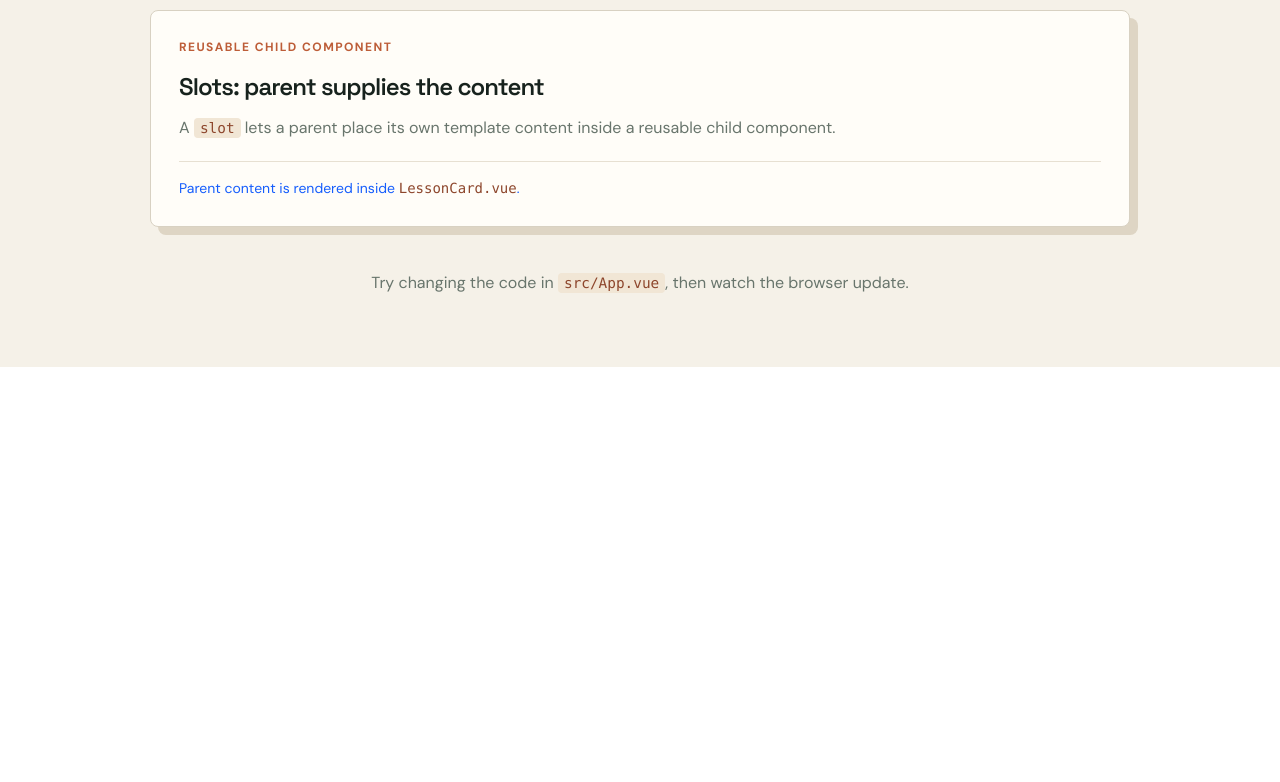
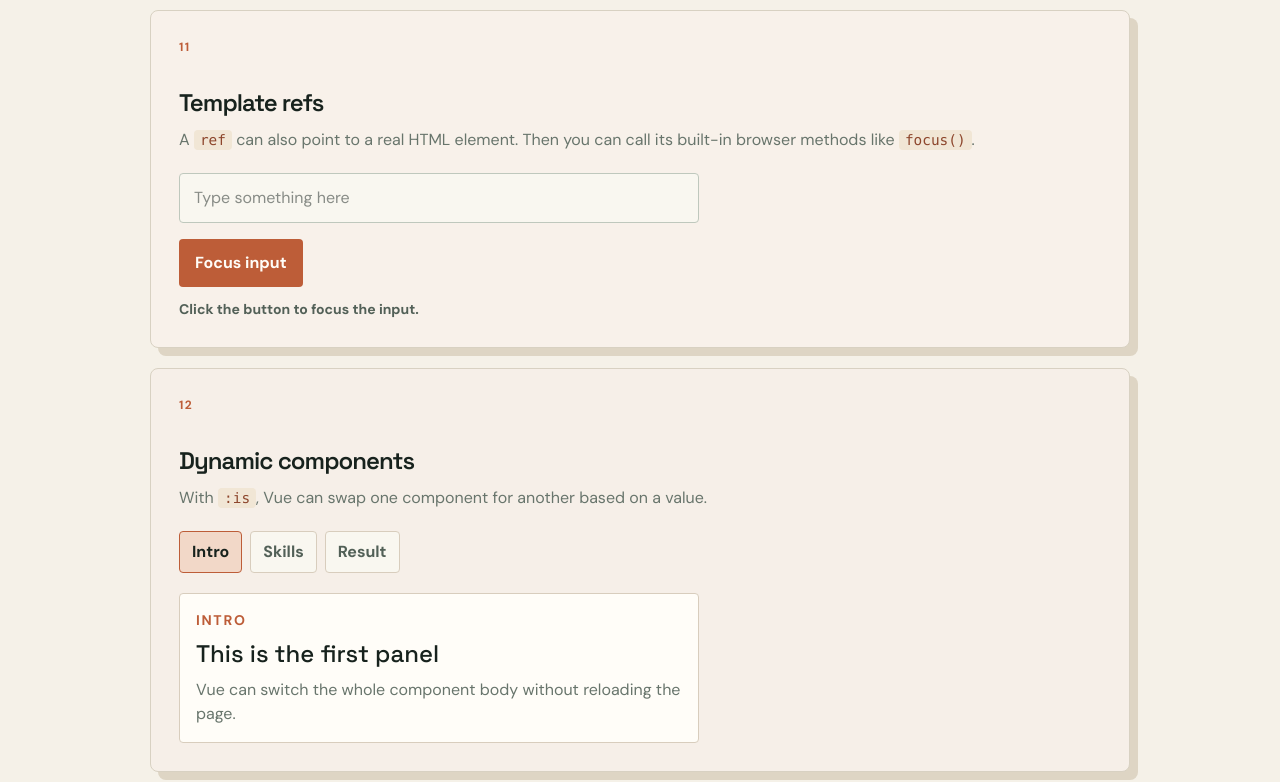
Before and after one commit to thanzaw6091/first-part, a Vue app: page / in a window 1280 px wide. Shown: the part 3754-4536 px from the top of the page. Before the commit the page ends 4121 px from the top, so only its background shows below. Built offline with nearby package versions, Linux system fonts and the light colour scheme; no server answers.

Commit message:
dynamic com

```diff
--- a/src/App.vue
+++ b/src/App.vue
@@ -48,6 +48,47 @@ const watchedEmail = ref('')
 const watchedEmailError = ref('')
 const watchEffectEmail = ref('')
 const watchEffectStatus = ref('Type something to start.')
+const focusInputRef = ref(null)
+const focusInputValue = ref('')
+const focusInputMessage = ref('Click the button to focus the input.')
+const panelTabs = ['intro', 'skills', 'result']
+const currentPanel = ref('intro')
+const dynamicPanel = {
+  intro: {
+    name: 'IntroPanel',
+    template: `
+      <div class="rounded border border-[#d8cdbd] bg-[#fffdf8] p-4">
+        <p class="text-sm font-bold uppercase tracking-[0.12em] text-[#bd5d38]">Intro</p>
+        <h3 class="mt-2 font-display text-2xl text-[#17221d]">This is the first panel</h3>
+        <p class="mt-2 text-[#68756c]">Vue can switch the whole component body without reloading the page.</p>
+      </div>
+    `,
+  },
+  skills: {
+    name: 'SkillsPanel',
+    template: `
+      <div class="rounded border border-[#d8cdbd] bg-[#edf3e8] p-4">
+        <p class="text-sm font-bold uppercase tracking-[0.12em] text-[#bd5d38]">Skills</p>
+        <ul class="mt-3 space-y-2 text-[#526057]">
+          <li>• v-model</li>
+          <li>• computed()</li>
+          <li>• watch()</li>
+          <li>• ref()</li>
+        </ul>
+      </div>
+    `,
+  },
+  result: {
+    name: 'ResultPanel',
+    template: `
+      <div class="rounded border border-[#d8cdbd] bg-[#f4e9d8] p-4">
+        <p class="text-sm font-bold uppercase tracking-[0.12em] text-[#bd5d38]">Result</p>
+        <h3 class="mt-2 font-display text-2xl text-[#17221d]">Learning becomes easier</h3>
+        <p class="mt-2 text-[#68756c]">Dynamic components let you show different UI states in one place.</p>
+      </div>
+    `,
+  },
+}
 let timerId = null
 
 onMounted(() => {
@@ -187,6 +228,13 @@ watchEffect(() => {
 
   watchEffectStatus.value = 'Valid email! watchEffect is working.'
 })
+
+function focusInputField() {
+  focusInputRef.value?.focus()
+  focusInputMessage.value = 'The input is focused through a template ref.'
+}
+
+const currentDynamicComponent = computed(() => dynamicPanel[currentPanel.value])
 </script>
 
 <template>
@@ -471,6 +519,62 @@ watchEffect(() => {
       </div>
     </section>
 
+    <section v-if="!isTodosPage" class="mx-auto mt-5 max-w-[980px] rounded-lg border border-[#d8d1c2] bg-[#f8f1ea] p-7 shadow-[8px_8px_0_#ded5c4]" aria-labelledby="template-ref-title">
+      <span class="mb-8 block text-xs font-bold uppercase tracking-[0.12em] text-[#bd5d38]">11</span>
+      <h2 id="template-ref-title" class="font-display text-2xl font-semibold tracking-[-0.04em]">Template refs</h2>
+      <p class="mt-2 leading-relaxed text-[#68756c]">
+        A <code class="rounded bg-[#f1e6d5] px-1.5 py-0.5 font-mono text-[0.9em] text-[#8d462c]">ref</code>
+        can also point to a real HTML element. Then you can call its built-in browser methods like <code class="rounded bg-[#f1e6d5] px-1.5 py-0.5 font-mono text-[0.9em] text-[#8d462c]">focus()</code>.
+      </p>
+
+      <div class="mt-5 max-w-[520px]">
+        <input
+          ref="focusInputRef"
+          v-model="focusInputValue"
+          class="w-full rounded border border-[#bfc8bd] bg-[#f9f7f0] px-3.5 py-3 text-[#17221d] outline-none focus:border-[#bd5d38] focus:ring-4 focus:ring-[#f2d8c8]"
+          type="text"
+          placeholder="Type something here"
+        />
+
+        <button
+          class="mt-4 rounded bg-[#bd5d38] px-4 py-3 font-bold text-[#fffdf8] hover:bg-[#99462d]"
+          type="button"
+          @click="focusInputField"
+        >
+          Focus input
+        </button>
+
+        <p class="mt-3 text-sm font-bold text-[#526057]" aria-live="polite">
+          {{ focusInputMessage }}
+        </p>
+      </div>
+    </section>
+
+    <section v-if="!isTodosPage" class="mx-auto mt-5 max-w-[980px] rounded-lg border border-[#d8d1c2] bg-[#f6efe8] p-7 shadow-[8px_8px_0_#ded5c4]" aria-labelledby="dynamic-component-title">
+      <span class="mb-8 block text-xs font-bold uppercase tracking-[0.12em] text-[#bd5d38]">12</span>
+      <h2 id="dynamic-component-title" class="font-display text-2xl font-semibold tracking-[-0.04em]">Dynamic components</h2>
+      <p class="mt-2 leading-relaxed text-[#68756c]">
+        With <code class="rounded bg-[#f1e6d5] px-1.5 py-0.5 font-mono text-[0.9em] text-[#8d462c]">:is</code>, Vue can swap one component for another based on a value.
+      </p>
+
+      <div class="mt-5 flex flex-wrap gap-2">
+        <button
+          v-for="tab in panelTabs"
+          :key="tab"
+          type="button"
+          class="rounded border px-3 py-2 font-bold capitalize transition"
+          :class="currentPanel === tab ? 'border-[#bd5d38] bg-[#f2d8c8] text-[#17221d]' : 'border-[#d8cdbd] bg-[#f9f7f0] text-[#526057] hover:border-[#bd5d38]'"
+          @click="currentPanel = tab"
+        >
+          {{ tab }}
+        </button>
+      </div>
+
+      <div class="mt-5 max-w-[520px]">
+        <component :is="currentDynamicComponent" />
+      </div>
+    </section>
+
     <section v-if="!isTodosPage" class="mx-auto mt-5 max-w-[980px]" aria-labelledby="slots-title">
       <LessonCard title="Slots: parent supplies the content">
         <p>
```
